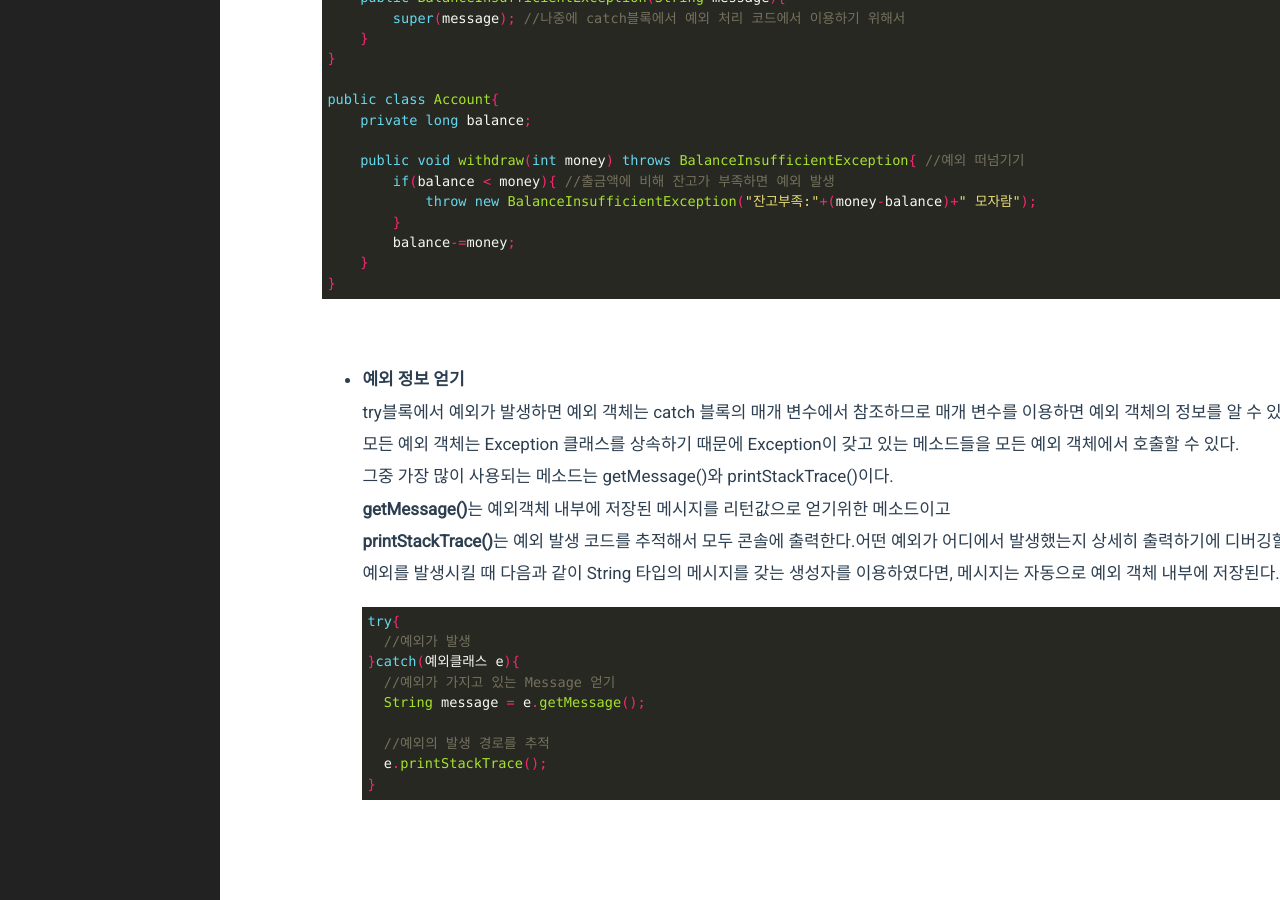
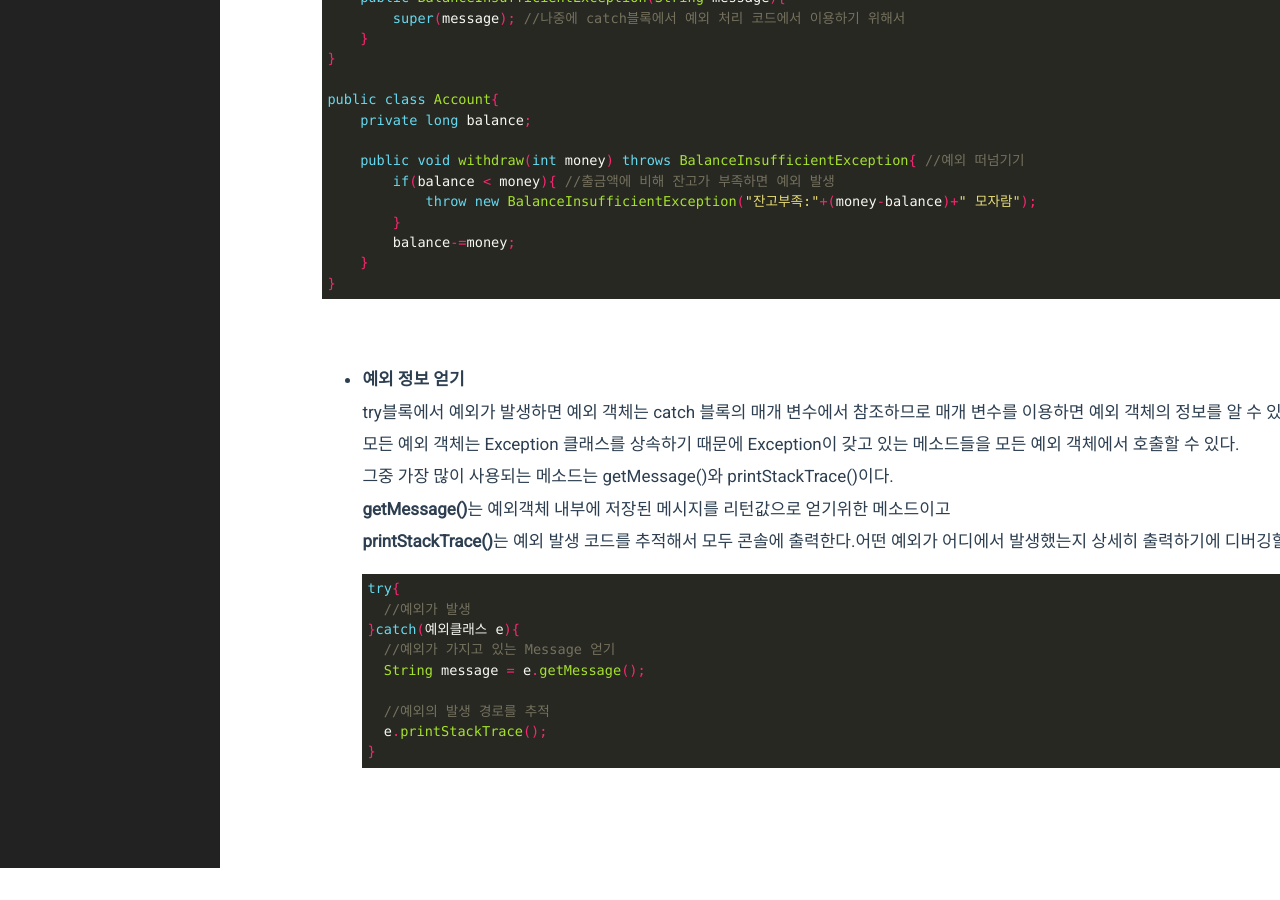
Before and after one commit to iGH01gi/iGH01gi.githoub.io, a Jekyll site: the page built from _posts/ProgrammingLanguage/Java/2022-05-10-JAVA_exception.md, in a window 1280 px wide and 900 px high, scrolled down 9527 px. Built offline with Jekyll 4.4.1, drawn with Linux system fonts in a browser that asks for light colours; after the commit the page ends 10395 px from its top, so only the background shows below that.

Commit message:
한줄변경

````diff
--- a/_posts/ProgrammingLanguage/Java/2022-05-10-JAVA_exception.md
+++ b/_posts/ProgrammingLanguage/Java/2022-05-10-JAVA_exception.md
@@ -352,7 +352,6 @@ try블록에서 예외가 발생하면 예외 객체는 catch 블록의 매개
 그중 가장 많이 사용되는 메소드는 getMessage()와 printStackTrace()이다.
 **getMessage()**는 예외객체 내부에 저장된 메시지를 리턴값으로 얻기위한 메소드이고
 **printStackTrace()**는 예외 발생 코드를 추적해서 모두 콘솔에 출력한다.어떤 예외가 어디에서 발생했는지 상세히 출력하기에 디버깅할때 자주 활용된다.
-예외를 발생시킬 때 다음과 같이 String 타입의 메시지를 갖는 생성자를 이용하였다면, 메시지는 자동으로 예외 객체 내부에 저장된다.
 ```java
 try{
     //예외가 발생
````
